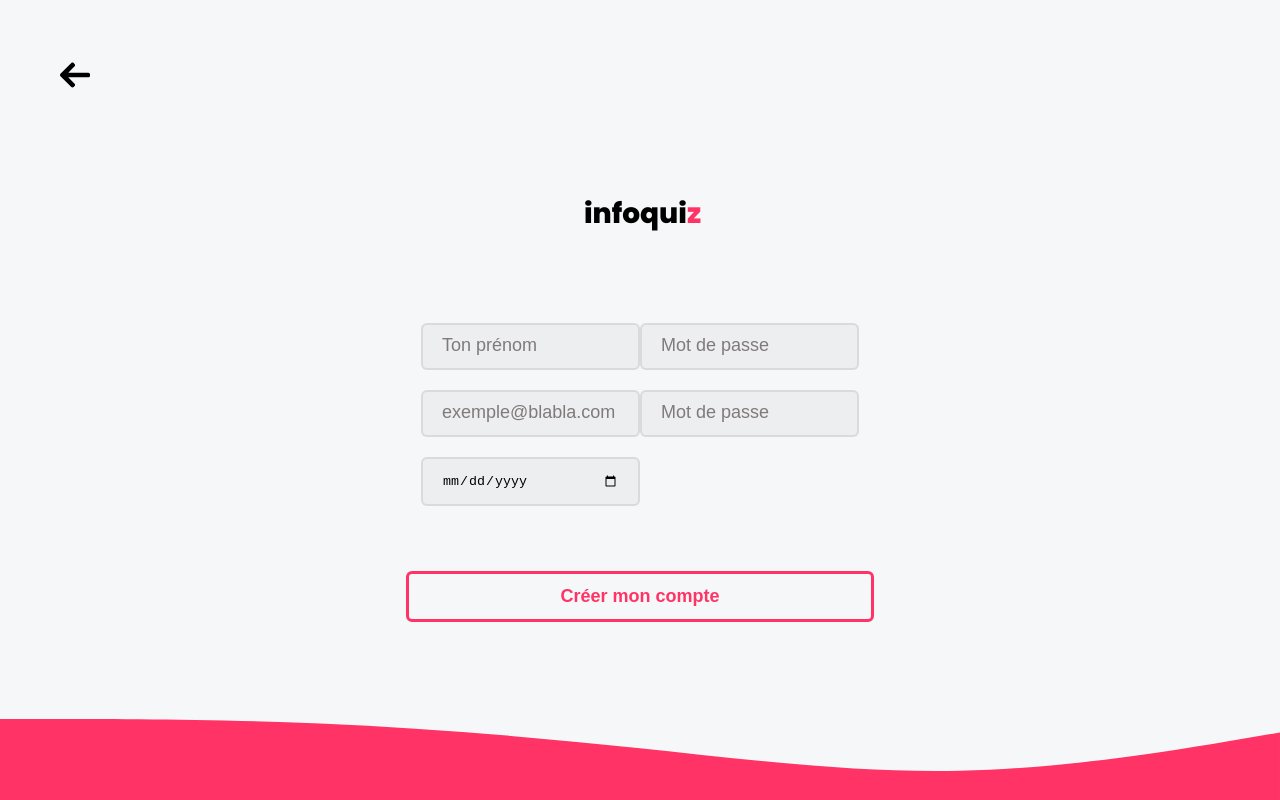
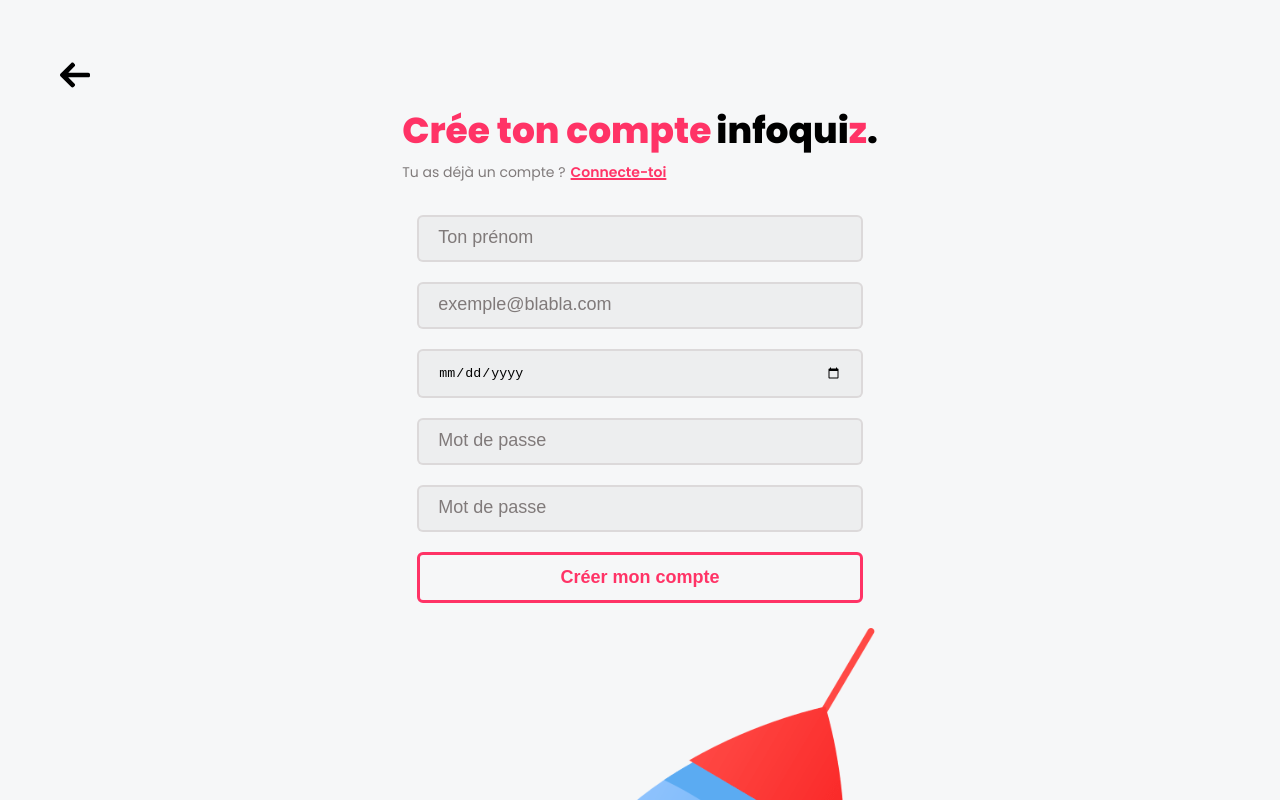
Before and after one commit to Infoquiz/www, a React (Create React App) app: page /register in a window 1280 px wide. Shown: the top 800 px of the page. Built offline with nearby package versions, Linux system fonts and the light colour scheme.

Commit message:
wip: register

```diff
--- a/src/infoquiz/pages/login/index.tsx
+++ b/src/infoquiz/pages/login/index.tsx
@@ -13,7 +13,7 @@
 
 import { LoginService } from "./services";
 
-import LoginImage from "infoquiz/assets/illustrations/roquet.svg";
+import Roquet from "infoquiz/assets/illustrations/roquet.svg";
 
 const LoginWrap = styled.div`
   justify-content: center;
@@ -63,7 +63,7 @@
   }
 `;
 
-const Text = styled.p`
+const Text = styled.div`
   display: flex;
   align-items: center;
   font-weight: 800;
@@ -149,7 +149,7 @@
               Me connecter
             </Button>
           </Inputs>
-          <img src={LoginImage} alt="" />
+          <img src={Roquet} alt="" />
         </Form>
       </LoginWrap>
     </Layout>
--- a/src/infoquiz/pages/register/index.tsx
+++ b/src/infoquiz/pages/register/index.tsx
@@ -1,6 +1,7 @@
 import React from "react";
 import styled from "styled-components";
 import { responsiveHelpers as rh } from "infoquiz/styles/utils";
+import { Color } from "infoquiz/styles/consts";
 import { useHistory } from "react-router-dom";
 import { useFormik } from "formik";
 
@@ -8,25 +9,49 @@
 import { Logo } from "infoquiz/styles/atoms/logo";
 import { Input } from "infoquiz/styles/atoms/input";
 import { Button } from "infoquiz/styles/atoms/button";
+import { Error } from "infoquiz/styles/atoms/error";
 
 import { CreateAccount } from "./services";
+
+import Roquet from "infoquiz/assets/illustrations/roquet.svg";
 
 const SignUpWrap = styled.form`
   display: flex;
   flex-direction: column;
-  align-items: center;
+  & > img {
+  }
 `;
 
 const LabelWrap = styled.div`
+  justify-content: space-between;
+  padding: 15px;
+  width: 100%;
+`;
+
+const Text = styled.div`
   display: flex;
-  flex-direction: column;
-  justify-content: space-between;
-  margin: 10px 0 10px 0;
-  padding: 15px;
-  ${rh.forTabletUp`
-  flex-direction: row;
-  margin: 60px 0 30px 0;
-`};
+  align-items: center;
+  font-weight: 800;
+  font-size: 22px;
+  margin-bottom: 10px;
+  ${rh.forTabletUp`font-size: 36px; margin-bottom:15px;`};
+  color: ${Color.pink};
+  & > span {
+    color: black;
+  }
+`;
+
+const NotAccountTexte = styled.a`
+  font-size: 12px;
+  text-decoration: none;
+  color: ${Color.grey};
+  ${rh.forTabletUp`font-size: 14px;`};
+  & > span {
+    text-decoration: underline 2px;
+    font-weight: 600;
+    color: ${Color.pink};
+    margin-left: 5px;
+  }
 `;
 
 export const Register = () => {
@@ -35,29 +60,29 @@
   const validate = (values) => {
     const errors: any = {};
     if (!values.username) {
-      errors.username = "Reequired";
-    } else if (values.username.length > 10) {
-      errors.username = "Must be 10 characters or less";
+      errors.username = "Votre pseudo est manquant";
+    } else if (values.username.length > 5) {
+      errors.username = "Votre pseudo doit contenir 5 caractère au minimum";
     }
 
     if (!values.email) {
-      errors.email = "Required";
+      errors.email = "Votre email est manquant";
     } else if (
       !/^[A-Z0-9._%+-]+@[A-Z0-9.-]+\.[A-Z]{2,4}$/i.test(values.email)
     ) {
-      errors.email = "Invalid email address";
+      errors.email = "Votre email a un format non valide";
     }
     if (!values.datebirth) {
-      errors.datebirth = "Required";
+      errors.datebirth = "Votre date de naissance est manquant";
     }
     if (!values.password) {
-      errors.password = "Required";
+      errors.password = "Votre mot de passe est manquant";
     } else if (values.password !== values.confirmpassword) {
       errors.password = "les mots de passent ne correspondent pas";
     }
-
     if (!values.confirmpassword) {
-      errors.confirmpassword = "Required";
+      errors.confirmpassword =
+        "Votre mot de passe de confirmation est manquant";
     }
 
     return errors;
@@ -86,7 +111,16 @@
   return (
     <Layout headerArrowBackHome footerWavePinkLower>
       <SignUpWrap onSubmit={formik.handleSubmit}>
-        <Logo />
+        <div>
+          <Text>
+            Crée ton compte
+            <Logo bigLogo={true} /> <span>.</span>
+          </Text>
+          <NotAccountTexte href="/login">
+            Tu as déjà un compte ?<span>Connecte-toi</span>
+          </NotAccountTexte>
+        </div>
+
         <LabelWrap>
           <div>
             <Input>
@@ -97,7 +131,7 @@
                 onChange={formik.handleChange}
               />
               {formik.errors.username ? (
-                <div>{formik.errors.username}</div>
+                <Error>{formik.errors.username}</Error>
               ) : null}
             </Input>
             <Input>
@@ -116,7 +150,7 @@
                 onChange={formik.handleChange}
               />
               {formik.errors.datebirth ? (
-                <div>{formik.errors.datebirth}</div>
+                <Error>{formik.errors.datebirth}</Error>
               ) : null}
             </Input>
           </div>
@@ -129,7 +163,7 @@
                 onChange={formik.handleChange}
               />
               {formik.errors.password ? (
-                <div>{formik.errors.password}</div>
+                <Error>{formik.errors.password}</Error>
               ) : null}
             </Input>
             <Input>
@@ -140,12 +174,13 @@
                 onChange={formik.handleChange}
               />
               {formik.errors.confirmpassword ? (
-                <div>{formik.errors.confirmpassword}</div>
+                <Error>{formik.errors.confirmpassword}</Error>
               ) : null}
             </Input>
           </div>
+          <Button type="submit">Créer mon compte</Button>
         </LabelWrap>
-        <Button type="submit">Créer mon compte</Button>
+        <img src={Roquet} alt="" />
       </SignUpWrap>
     </Layout>
   );
```
